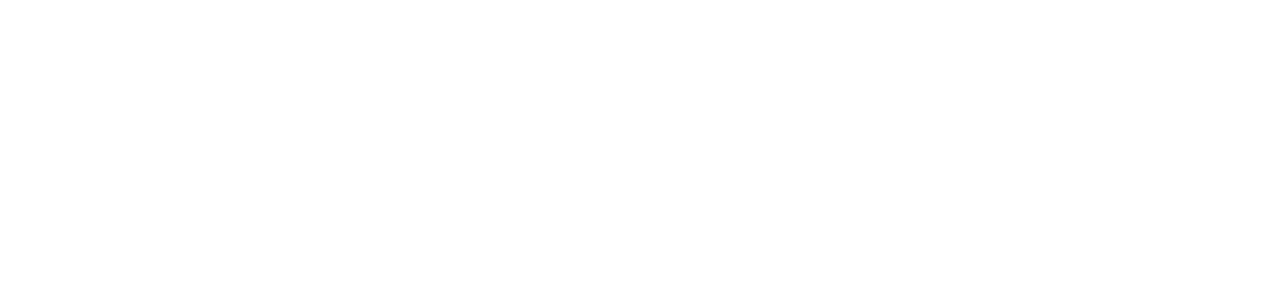
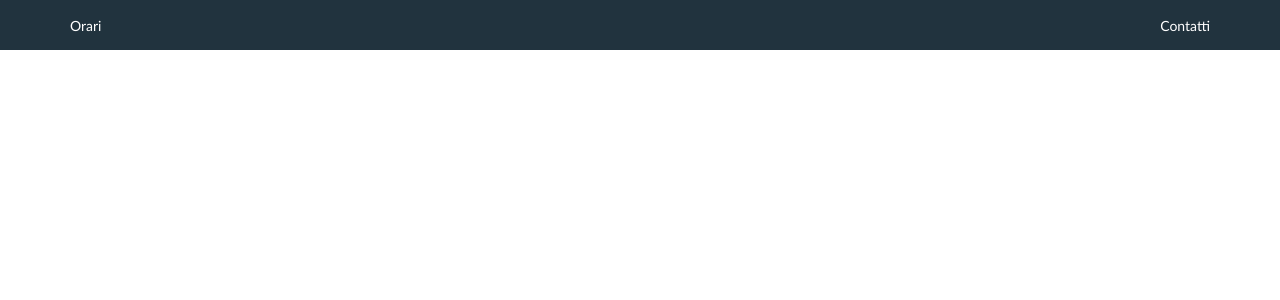
Before and after one commit to Limson91/proj-html-vuejs, a Vue app: page / in a window 1280 px wide. Shown: the top 300 px of the page. Built offline with nearby package versions, Linux system fonts and the light colour scheme.

Commit message:
add - navbar structure

```diff
--- a/index.html
+++ b/index.html
@@ -1,13 +1,16 @@
 <!doctype html>
 <html lang="en">
+
 <head>
   <meta charset="UTF-8" />
   <link rel="icon" type="image/svg+xml" href="/vite.svg" />
   <meta name="viewport" content="width=device-width, initial-scale=1.0" />
-    <title>Vite + Vue</title>
+  <title>Insurance Consulting</title>
 </head>
+
 <body>
   <div id="app"></div>
   <script type="module" src="/src/main.js"></script>
 </body>
+
 </html>
--- a/package.json
+++ b/package.json
@@ -9,10 +9,16 @@
     "preview": "vite preview"
   },
   "dependencies": {
+    "@fortawesome/fontawesome-svg-core": "^6.4.2",
+    "@fortawesome/free-brands-svg-icons": "^6.4.2",
+    "@fortawesome/free-regular-svg-icons": "^6.4.2",
+    "@fortawesome/free-solid-svg-icons": "^6.4.2",
+    "@fortawesome/vue-fontawesome": "^3.0.5",
     "vue": "^3.3.4"
   },
   "devDependencies": {
     "@vitejs/plugin-vue": "^4.2.3",
+    "sass": "^1.69.5",
     "vite": "^4.4.5"
   }
 }
--- a/src/App.vue
+++ b/src/App.vue
@@ -1,7 +1,23 @@
 <script>
+import AppHeader from './components/AppHeader.vue';
+import AppMain from './components/AppMain.vue';
+import AppFooter from './components/AppFooter.vue';
 
+export default {
+  components: {
+    AppHeader,
+    AppMain,
+    AppFooter
+  }
+}
 </script>
 
-<template></template>
+<template>
+  <AppHeader />
+  <AppMain />
+  <AppFooter />
+</template>
 
-<style scoped></style>
+<style scoped lang="scss">
+@use 'src/components/style/general.scss';
+</style>
--- /dev/null
+++ b/src/components/AppFooter.vue
@@ -0,0 +1,6 @@
+<script>
+</script>
+
+<template></template>
+
+<style scoped lang="scss"></style>
--- /dev/null
+++ b/src/components/AppHeader.vue
@@ -0,0 +1,25 @@
+<script>
+import AppHeaderInfo from './AppHeaderInfo.vue';
+import { store } from '../store';
+
+export default {
+    data() {
+        return {
+            store: store,
+        }
+    },
+
+    components: {
+        AppHeaderInfo,
+    }
+}
+</script>
+
+<template>
+    <AppHeaderInfo />
+</template>
+
+<style scoped lang="scss">
+@use 'src/components/style/partials/variables.scss' as *;
+@use 'src/components/style/general.scss';
+</style>
--- /dev/null
+++ b/src/components/AppHeaderInfo.vue
@@ -0,0 +1,44 @@
+<script>
+import { FontAwesomeIcon } from '@fortawesome/vue-fontawesome';
+export default {
+    props: {
+        companyNumber: String
+    }
+}
+</script>
+
+<template>
+    <div class="info-header">
+        <nav class="info-container">
+            <div class="info-row">
+                <div class="info-col">Orari</div>
+                <div class="info-col">Contatti</div>
+            </div>
+        </nav>
+    </div>
+</template>
+
+<style lang="scss">
+@use 'src/components/style/partials/variables.scss' as *;
+@use 'src/components/style/general.scss';
+
+.info-header {
+    background-color: $dark-gray;
+    color: white;
+    font-size: 14px;
+    padding: 10px;
+}
+
+.info-container {
+    max-width: 1140px;
+    margin: 0 auto;
+}
+
+.info-row {
+    display: flex;
+    flex-wrap: wrap;
+    height: 50px;
+    align-items: center;
+    justify-content: space-between;
+}
+</style>
--- /dev/null
+++ b/src/components/AppMain.vue
@@ -0,0 +1,6 @@
+<script>
+</script>
+
+<template></template>
+
+<style scoped lang="scss"></style>
--- /dev/null
+++ b/src/components/style/general.scss
@@ -0,0 +1,40 @@
+* {
+    margin: 0;
+    padding: 0;
+    box-sizing: border-box;
+    font-family: 'Gill Sans', 'Gill Sans MT', Calibri, 'Trebuchet MS', sans-serif;
+}
+
+img {
+    width: 100%;
+    display: block;
+}
+
+ul,
+ol,
+menu {
+    list-style: none;
+}
+
+a {
+    text-decoration: none;
+    color: currentColor;
+}
+
+.container {
+    width: 1140px;
+    margin: 0 auto;
+}
+
+.row {
+    display: flex;
+    flex-wrap: wrap;
+}
+
+.grow-1 {
+    flex-grow: 1;
+}
+
+.justify-center {
+    justify-content: center;
+}
--- /dev/null
+++ b/src/components/style/partials/variables.scss
@@ -0,0 +1,2 @@
+$dark-green: #058283;
+$dark-gray: #21333e;
--- a/src/main.js
+++ b/src/main.js
@@ -1,5 +1,7 @@
 import { createApp } from 'vue'
-
 import App from './App.vue'
+import { library } from '@fortawesome/fontawesome-svg-core';
+import { FontAwesomeIcon } from '@fortawesome/vue-fontawesome';
+import { faPhone } from '@fortawesome/free-solid-svg-icons';
 
 createApp(App).mount('#app')
--- /dev/null
+++ b/src/store.js
@@ -0,0 +1,7 @@
+import { reactive } from 'vue';
+
+export const store = reactive({
+    // companyNumber: '+1 (305) 1234-5678',
+    // companyEmail: 'hello@example.com',
+    navbarList: ['HOME', 'ABOUT', 'SERVICES', 'PROCESS', 'TEAM', 'BLOG'],
+})
```
Also changed, not shown: 1 other file (tests, documents, lock files or other folders). Lines whose indentation alone changed are shown as unchanged.
